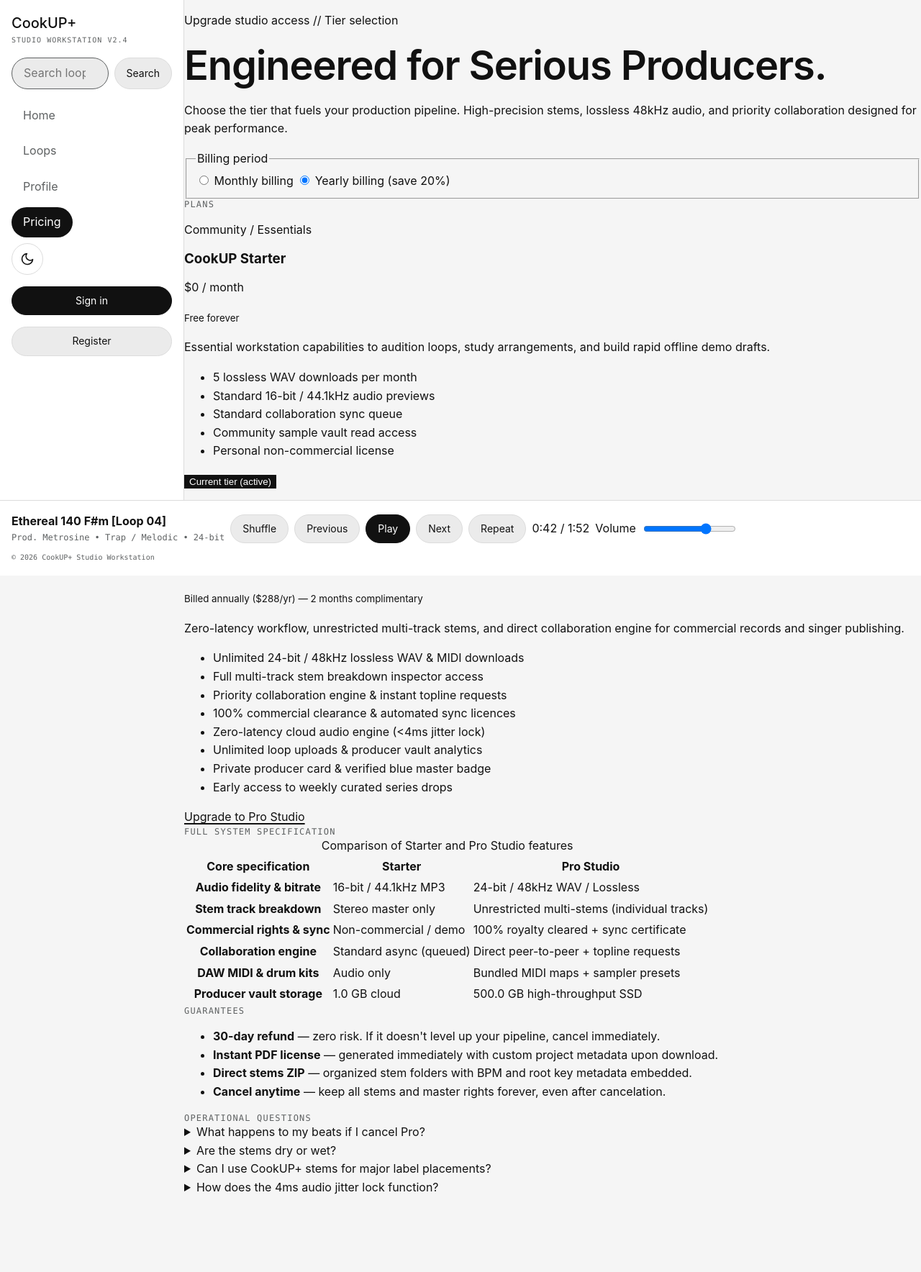
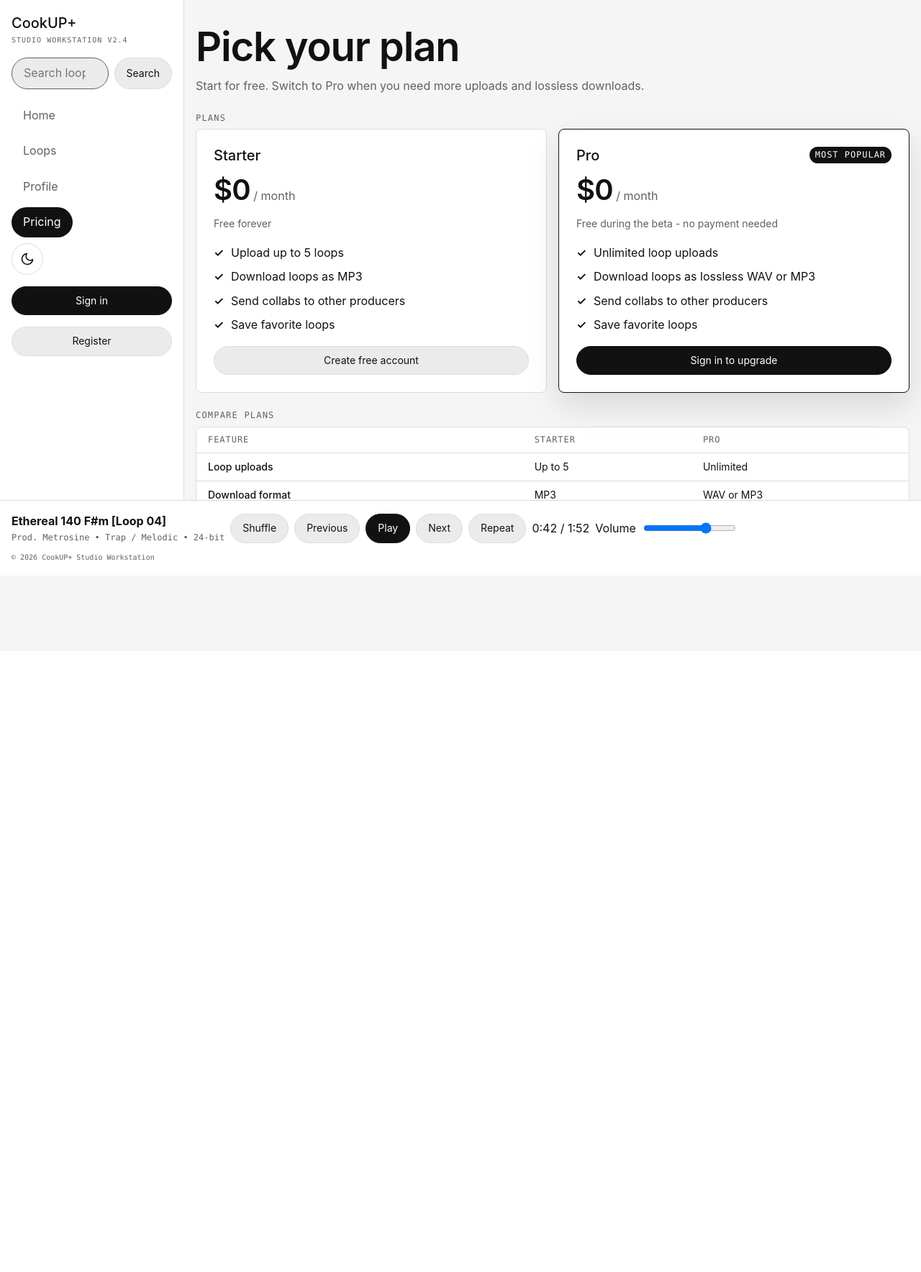
Before and after one commit to meneluero/CookUP, a PHP site: page /pricing in a window 1280 px wide. Shown: the whole page at 72% size. After the commit the page ends 779 px from the top, so only its background shows below. Run offline with PHP 8.4, Linux system fonts and the light colour scheme; some libraries are stand-ins or nearby versions.

Commit message:
feat: add Pro upgrade and admin panel with role checks

```diff
--- a/public/css/style.css
+++ b/public/css/style.css
@@ -494,6 +515,180 @@ html[data-theme="dark"] .theme-toggle .icon-sun {
   justify-content: space-between;
   gap: var(--space-2);
   flex-wrap: wrap;
+}
+
+/* ---------- Komunikat po akcji (role="status") ---------- */
+.notice {
+  margin: 0;
+  padding: var(--space-1) var(--space-2);
+  border: 1px solid var(--color-border);
+  border-left: 4px solid var(--color-primary);
+  border-radius: var(--radius);
+  background-color: var(--color-surface);
+}
+
+/* ---------- Panel admina ----------
+   Wiersze uzywaja tego samego wygladu co karty petli (.row-card). */
+.row-note {
+  margin: 0;
+  font-size: var(--text-sm);
+  color: var(--color-muted);
+}
+
+.row-actions {
+  display: flex;
+  flex-wrap: wrap;
+  align-items: center;
+  gap: var(--space-1);
+}
+
+/* select i przycisk w jednym rzedzie, tej samej wysokosci */
+.inline-form {
+  display: flex;
+  align-items: center;
+  gap: var(--space-1);
+}
+
+.inline-form select {
+  width: auto;
+  font-size: var(--text-sm);
+}
+
+/* ---------- Cennik ---------- */
+.plans {
+  display: grid;
+  gap: var(--space-2);
+  margin-top: var(--space-1);
+}
+
+/* naglowek | lista funkcji | przycisk - przycisk zawsze na dole karty */
+.plan {
+  position: relative;
+  grid-template-rows: auto 1fr auto;
+}
+
+.plan--highlighted {
+  border-color: var(--color-primary);
+  box-shadow: var(--shadow-soft);
+}
+
+.plan-header {
+  display: grid;
+  gap: 0.25rem;
+}
+
+.plan-header h3 {
+  font-size: var(--text-lg);
+  font-weight: 500;
+}
+
+.plan-header p {
+  margin: 0;
+}
+
+/* w rogu karty, zeby nie spychal ceny nizej niz w drugim planie */
+.plan-badge {
+  position: absolute;
+  top: var(--space-3);
+  right: var(--space-3);
+  padding: 0.125rem var(--space-1);
+  border-radius: var(--radius-pill);
+  font-family: var(--font-mono);
+  font-size: var(--text-xs);
+  letter-spacing: 0.08em;
+  text-transform: uppercase;
+  color: var(--color-surface);
+  background-color: var(--color-primary);
+}
+
+.plan-price {
+  color: var(--color-muted);
+}
+
+.plan-price strong {
+  font-size: 2.5rem;
+  font-weight: 600;
+  letter-spacing: -0.02em;
+  color: var(--color-text);
+}
+
+.plan-note {
+  font-size: var(--text-sm);
+  color: var(--color-muted);
+}
+
+.plan-features {
+  display: grid;
+  gap: var(--space-1);
+  align-content: start;
+  margin: 0;
+  padding: 0;
+  list-style: none;
+}
+
+.plan-features li {
+  position: relative;
+  padding-left: 1.5rem;
+}
+
+/* znaczek tylko dla oka - pusty tekst alternatywny, czytnik go pominie */
+.plan-features li::before {
+  content: "✓";
+  content: "✓" / "";
+  position: absolute;
+  left: 0;
+  font-weight: 600;
+}
+
+.plan .button {
+  width: 100%;
+}
+
+/* "Your current plan" - napis zamiast przycisku */
+.plan-current {
+  margin: 0;
+  padding: var(--space-1) var(--space-2);
+  border: 1px dashed var(--color-muted);
+  border-radius: var(--radius-pill);
+  font-size: var(--text-sm);
+  text-align: center;
+  color: var(--color-muted);
+}
+
+/* tabela porownania - 3 krotkie kolumny mieszcza sie tez na telefonie */
+.compare-table {
+  width: 100%;
+  margin-top: var(--space-1);
+  border: 1px solid var(--color-border);
+  border-radius: var(--radius);
+  border-spacing: 0;
+  overflow: hidden;
+  font-size: var(--text-sm);
+  background-color: var(--color-surface);
+}
+
+.compare-table th,
+.compare-table td {
+  padding: var(--space-1) var(--space-2);
+  border-bottom: 1px solid var(--color-border);
+  text-align: left;
+}
+
+.compare-table tbody tr:last-child > * {
+  border-bottom: 0;
+}
+
+.compare-table thead th {
+  font-family: var(--font-mono);
+  font-size: var(--text-xs);
+  font-weight: 500;
+  letter-spacing: 0.08em;
+  text-transform: uppercase;
+  color: var(--color-muted);
+}
+
+.compare-table tbody th {
+  font-weight: 500;
 }
 
 /* ---------- Promo (Pro Pack) ---------- */
@@ -569,6 +764,16 @@ html[data-theme="dark"] .theme-toggle .icon-sun {
     align-items: center;
   }
 
+  /* wiersz panelu admina: dane | akcje */
+  .row-card {
+    grid-template-columns: 1fr auto;
+    align-items: center;
+  }
+
+  .plans {
+    grid-template-columns: repeat(2, 1fr);
+  }
+
   /* na wiekszym ekranie tytul utworu nie musi zajmowac calej linii */
   .track-info {
     width: auto;
--- a/public/index.php
+++ b/public/index.php
@@ -2,8 +2,10 @@
 
 declare(strict_types=1);
 
+use App\Controller\AdminController;
 use App\Controller\DefaultController;
 use App\Controller\LoopController;
+use App\Controller\PricingController;
 use App\Controller\ProfileController;
 use App\Controller\SecurityController;
 use App\Database;
@@ -16,6 +18,9 @@ require_once dirname(__DIR__) . '/vendor/autoload.php';
 // Sesja startuje w jednym miejscu, zanim cokolwiek trafi do przeglądarki.
 // strict mode: PHP nie przyjmie identyfikatora sesji wymyślonego przez klienta
 ini_set('session.use_strict_mode', '1');
+// nocache = nagłówek Cache-Control: no-store na każdej stronie z sesją, więc po wylogowaniu
+// przycisk Wstecz nie pokaże chronionej strony z pamięci przeglądarki (to wartość domyślna, ustawiamy ją jawnie)
+session_cache_limiter('nocache');
 
 $isHttps = isset($_SERVER['HTTPS']) && $_SERVER['HTTPS'] !== 'off';
 
@@ -42,11 +47,14 @@ $routing = new Routing([
     LoopController::class => static fn (): LoopController => new LoopController($loopRepository),
     ProfileController::class => static fn (): ProfileController => new ProfileController($loopRepository, $userRepository),
     SecurityController::class => static fn (): SecurityController => new SecurityController($userRepository),
+    PricingController::class => static fn (): PricingController => new PricingController($userRepository),
+    AdminController::class => static fn (): AdminController => new AdminController($userRepository, $loopRepository),
 ]);
 
 // lista tras to biała lista operacji - nazwy kontrolera ani metody nie bierzemy z adresu URL
 $routing->get('/', DefaultController::class, 'index');
-$routing->get('/pricing', DefaultController::class, 'pricing');
+$routing->get('/pricing', PricingController::class, 'index');
+$routing->post('/pricing/upgrade', PricingController::class, 'upgrade');
 $routing->get('/loops', LoopController::class, 'index');
 $routing->get('/loops/{id}', LoopController::class, 'show');
 $routing->get('/login', SecurityController::class, 'login');
@@ -55,6 +63,10 @@ $routing->get('/register', SecurityController::class, 'register');
 $routing->post('/register', SecurityController::class, 'register');
 $routing->post('/logout', SecurityController::class, 'logout');
 $routing->get('/profile', ProfileController::class, 'index');
+$routing->get('/admin', AdminController::class, 'index');
+$routing->post('/admin/users/{id}/role', AdminController::class, 'changeRole');
+$routing->post('/admin/users/{id}/delete', AdminController::class, 'deleteUser');
+$routing->post('/admin/loops/{id}/delete', AdminController::class, 'deleteLoop');
 
 try {
     $routeFound = $routing->dispatch(
--- a/public/js/forms.js
+++ b/public/js/forms.js
@@ -1,6 +1,7 @@
-// Walidacja formularzy w przeglądarce - tylko dla wygody, serwer i tak sprawdza wszystko jeszcze raz.
+// Zachowanie formularzy w przeglądarce - tylko dla wygody, serwer i tak sprawdza wszystko jeszcze raz.
+// Teksty komunikatów podaje PHP w atrybutach data-, więc tłumaczenia zostają po stronie serwera.
+
 // Pole z data-match="id" musi mieć tę samą wartość co pole o tym id (np. powtórzenie hasła).
-// Tekst błędu podaje PHP w data-mismatch-message, więc tłumaczenia zostają po stronie serwera.
 document.querySelectorAll('input[data-match]').forEach((confirmation) => {
     const original = document.getElementById(confirmation.dataset.match);
 
@@ -17,3 +18,12 @@ document.querySelectorAll('input[data-match]').forEach((confirmation) => {
     original.addEventListener('input', validateMatch);
     confirmation.addEventListener('input', validateMatch);
 });
+
+// Formularz z data-confirm="pytanie" pyta przed wysłaniem (np. usuwanie w panelu admina).
+document.querySelectorAll('form[data-confirm]').forEach((form) => {
+    form.addEventListener('submit', (event) => {
+        if (!window.confirm(form.dataset.confirm)) {
+            event.preventDefault();
+        }
+    });
+});
--- a/public/views/pricing.html.php
+++ b/public/views/pricing.html.php
@@ -6,57 +6,65 @@
 <body>
     <?php require __DIR__ . '/partials/header.html.php'; ?>
 
-    <main>
-        <section aria-labelledby="pricing-heading">
-            <p>Upgrade studio access // Tier selection</p>
-            <h1 id="pricing-heading">Engineered for Serious Producers.</h1>
-            <p>Choose the tier that fuels your production pipeline. High-precision stems, lossless 48kHz audio, and priority collaboration designed for peak performance.</p>
+    <main class="page">
+        <div class="page-intro">
+            <h1>Pick your plan</h1>
+            <p>Start for free. Switch to Pro when you need more uploads and lossless downloads.</p>
+        </div>
 
-            <fieldset>
-                <legend>Billing period</legend>
-                <label><input type="radio" name="billing" value="monthly"> Monthly billing</label>
-                <label><input type="radio" name="billing" value="yearly" checked> Yearly billing (save 20%)</label>
-            </fieldset>
-        </section>
+        <?php if ($notice !== null): ?>
+            <p role="status" class="notice"><?= htmlspecialchars($notice) ?></p>
+        <?php endif; ?>
 
         <section aria-labelledby="plans-heading">
             <h2 id="plans-heading">Plans</h2>
+            <div class="plans">
                 <?php foreach ($plans as $plan): ?>
-                <article>
-                    <header>
-                        <p><?= htmlspecialchars($plan['tier']) ?><?= $plan['highlighted'] ? ' • Most popular' : '' ?></p>
+                    <article class="panel plan<?= $plan['highlighted'] ? ' plan--highlighted' : '' ?>">
+                        <header class="plan-header">
+                            <?php if ($plan['highlighted']): ?>
+                                <p class="plan-badge">Most popular</p>
+                            <?php endif; ?>
                             <h3><?= htmlspecialchars($plan['name']) ?></h3>
-                        <p><data value="<?= htmlspecialchars($plan['price']) ?>"><?= htmlspecialchars($plan['price']) ?></data> / <?= htmlspecialchars($plan['period']) ?></p>
-                        <p><small><?= htmlspecialchars($plan['note']) ?></small></p>
+                            <p class="plan-price"><strong><?= htmlspecialchars($plan['price']) ?></strong> / month</p>
+                            <p class="plan-note"><?= htmlspecialchars($plan['note']) ?></p>
                         </header>
-                    <p><?= htmlspecialchars($plan['description']) ?></p>
-                    <ul>
+
+                        <ul class="plan-features">
                             <?php foreach ($plan['features'] as $feature): ?>
                                 <li><?= htmlspecialchars($feature) ?></li>
                             <?php endforeach; ?>
                         </ul>
-                    <?php if ($plan['highlighted']): ?>
-                        <a href="/register"><?= htmlspecialchars($plan['cta']) ?></a>
+
+                        <?php $cta = $plan['cta']; ?>
+                        <?php if ($cta['type'] === 'link'): ?>
+                            <a href="<?= htmlspecialchars($cta['href']) ?>" class="button<?= $plan['highlighted'] ? ' button--primary' : '' ?>"><?= htmlspecialchars($cta['label']) ?></a>
+                        <?php elseif ($cta['type'] === 'upgrade'): ?>
+                            <form action="/pricing/upgrade" method="post">
+                                <input type="hidden" name="csrfToken" value="<?= htmlspecialchars($csrfToken) ?>">
+                                <button type="submit" class="button button--primary"><?= htmlspecialchars($cta['label']) ?></button>
+                            </form>
                         <?php else: ?>
-                        <button type="button" disabled><?= htmlspecialchars($plan['cta']) ?></button>
+                            <p class="plan-current"><?= htmlspecialchars($cta['label']) ?></p>
                         <?php endif; ?>
                     </article>
                 <?php endforeach; ?>
+            </div>
         </section>
 
-        <section aria-labelledby="spec-heading">
-            <h2 id="spec-heading">Full system specification</h2>
-            <table>
-                <caption>Comparison of Starter and Pro Studio features</caption>
+        <section aria-labelledby="compare-heading">
+            <h2 id="compare-heading">Compare plans</h2>
+            <table class="compare-table">
+                <caption class="visually-hidden">Starter and Pro features side by side</caption>
                 <thead>
                     <tr>
-                        <th scope="col">Core specification</th>
+                        <th scope="col">Feature</th>
                         <th scope="col">Starter</th>
-                        <th scope="col">Pro Studio</th>
+                        <th scope="col">Pro</th>
                     </tr>
                 </thead>
                 <tbody>
-                    <?php foreach ($specification as $row): ?>
+                    <?php foreach ($comparison as $row): ?>
                         <tr>
                             <th scope="row"><?= htmlspecialchars($row['feature']) ?></th>
                             <td><?= htmlspecialchars($row['starter']) ?></td>
@@ -66,26 +74,6 @@
                 </tbody>
             </table>
         </section>
-
-        <section aria-labelledby="guarantees-heading">
-            <h2 id="guarantees-heading">Guarantees</h2>
-            <ul>
-                <li><strong>30-day refund</strong> — zero risk. If it doesn't level up your pipeline, cancel immediately.</li>
-                <li><strong>Instant PDF license</strong> — generated immediately with custom project metadata upon download.</li>
-                <li><strong>Direct stems ZIP</strong> — organized stem folders with BPM and root key metadata embedded.</li>
-                <li><strong>Cancel anytime</strong> — keep all stems and master rights forever, even after cancelation.</li>
-            </ul>
-        </section>
-
-        <section aria-labelledby="faq-heading">
-            <h2 id="faq-heading">Operational questions</h2>
-            <?php foreach ($faq as $item): ?>
-                <details>
-                    <summary><?= htmlspecialchars($item['question']) ?></summary>
-                    <p><?= htmlspecialchars($item['answer']) ?></p>
-                </details>
-            <?php endforeach; ?>
-        </section>
     </main>
 
     <?php require __DIR__ . '/partials/player.html.php'; ?>
--- a/src/Repository/UserRepository.php
+++ b/src/Repository/UserRepository.php
@@ -6,6 +6,7 @@ namespace App\Repository;
 
 use App\Entity\User;
 use DateTimeImmutable;
+use InvalidArgumentException;
 use PDO;
 use PDOException;
 
@@ -27,6 +28,18 @@ final class UserRepository extends Repository
         $row = $statement->fetch();
 
         return $row === false ? null : $this->mapRowToUser($row);
+    }
+
+    /**
+     * @return list<User>
+     */
+    public function findAll(): array
+    {
+        $statement = $this->connection()->query(
+            'SELECT ' . self::COLUMNS . ' FROM users ORDER BY created_at, id'
+        );
+
+        return array_map($this->mapRowToUser(...), $statement->fetchAll());
     }
 
     public function findByEmail(string $email): ?User
@@ -70,6 +83,22 @@ final class UserRepository extends Repository
         return (int) $statement->fetchColumn();
     }
 
+    public function updateRole(int $id, string $role): void
+    {
+        if (!in_array($role, User::ROLES, true)) {
+            throw new InvalidArgumentException('Unknown role: ' . $role);
+        }
+
+        $statement = $this->connection()->prepare('UPDATE users SET role = :role WHERE id = :id');
+        $statement->execute(['role' => $role, 'id' => $id]);
+    }
+
+    public function delete(int $id): void
+    {
+        $statement = $this->connection()->prepare('DELETE FROM users WHERE id = :id');
+        $statement->execute(['id' => $id]);
+    }
+
     /**
      * @param array<string, mixed> $row
      */
--- a/src/controllers/DefaultController.php
+++ b/src/controllers/DefaultController.php
@@ -32,67 +32,6 @@ final class DefaultController extends AppController
         ]);
     }
 
-    public function pricing(): void
-    {
-        $this->render('pricing', [
-            'pageTitle' => 'Pricing | CookUP+',
-            'activeNav' => 'pricing',
-            'plans' => [
-                [
-                    'tier' => 'Community / Essentials',
-                    'name' => 'CookUP Starter',
-                    'price' => '$0',
-                    'period' => 'month',
-                    'note' => 'Free forever',
-                    'description' => 'Essential workstation capabilities to audition loops, study arrangements, and build rapid offline demo drafts.',
-                    'features' => [
-                        '5 lossless WAV downloads per month',
-                        'Standard 16-bit / 44.1kHz audio previews',
-                        'Standard collaboration sync queue',
-                        'Community sample vault read access',
-                        'Personal non-commercial license',
-                    ],
-                    'cta' => 'Current tier (active)',
-                    'highlighted' => false,
-                ],
-                [
-                    'tier' => 'Pro Studio System',
-                    'name' => 'CookUP+ Pro Studio',
-                    'price' => '$24',
-                    'period' => 'month',
-                    'note' => 'Billed annually ($288/yr) — 2 months complimentary',
-                    'description' => 'Zero-latency workflow, unrestricted multi-track stems, and direct collaboration engine for commercial records and singer publishing.',
-                    'features' => [
-                        'Unlimited 24-bit / 48kHz lossless WAV & MIDI downloads',
-                        'Full multi-track stem breakdown inspector access',
-                        'Priority collaboration engine & instant topline requests',
-                        '100% commercial clearance & automated sync licences',
-                        'Zero-latency cloud audio engine (<4ms jitter lock)',
-                        'Unlimited loop uploads & producer vault analytics',
-                        'Private producer card & verified blue master badge',
-                        'Early access to weekly curated series drops',
-                    ],
-                    'cta' => 'Upgrade to Pro Studio',
-                    'highlighted' => true,
-                ],
-            ],
-            'specification' => [
-                ['feature' => 'Audio fidelity & bitrate', 'starter' => '16-bit / 44.1kHz MP3', 'pro' => '24-bit / 48kHz WAV / Lossless'],
-                ['feature' => 'Stem track breakdown', 'starter' => 'Stereo master only', 'pro' => 'Unrestricted multi-stems (individual tracks)'],
-                ['feature' => 'Commercial rights & sync', 'starter' => 'Non-commercial / demo', 'pro' => '100% royalty cleared + sync certificate'],
-                ['feature' => 'Collaboration engine', 'starter' => 'Standard async (queued)', 'pro' => 'Direct peer-to-peer + topline requests'],
-                ['feature' => 'DAW MIDI & drum kits', 'starter' => 'Audio only', 'pro' => 'Bundled MIDI maps + sampler presets'],
-                ['feature' => 'Producer vault storage', 'starter' => '1.0 GB cloud', 'pro' => '500.0 GB high-throughput SSD'],
-            ],
-            'faq' => [
-                ['question' => 'What happens to my beats if I cancel Pro?', 'answer' => 'Any tracks or stems downloaded during your active Pro membership retain perpetual commercial clearance. Your master sync licenses remain 100% valid indefinitely.'],
-                ['question' => 'Are the stems dry or wet?', 'answer' => 'All Pro stems provide both dry takes and fully processed wet arrangements, plus discrete MIDI files whenever the author included synth or key voicings.'],
-                ['question' => 'Can I use CookUP+ stems for major label placements?', 'answer' => 'Yes. Pro Studio memberships include complete clearing agreements compliant with Billboard Hot 100, streaming DSPs, and sync placements.'],
-                ['question' => 'How does the 4ms audio jitter lock function?', 'answer' => 'Our custom WebAudio DSP synchronizes cloud stem audition directly with your operating system\'s hardware buffer size, ensuring glitch-free instant previewing.'],
-            ],
-        ]);
-    }
-
     public function notFound(): void
     {
         $this->renderNotFound();
--- /dev/null
+++ b/src/controllers/PricingController.php
@@ -0,0 +1,96 @@
+<?php
+
+declare(strict_types=1);
+
+namespace App\Controller;
+
+use App\Entity\User;
+use App\Repository\UserRepository;
+
+final class PricingController extends AppController
+{
+    public function __construct(private readonly UserRepository $userRepository)
+    {
+    }
+
+    public function index(): void
+    {
+        $userId = $this->currentUserId();
+        $currentRole = $userId === null ? null : $this->userRepository->find($userId)?->getRole();
+
+        $this->render('pricing', [
+            'pageTitle' => 'Pricing | CookUP+',
+            'activeNav' => 'pricing',
+            'notice' => isset($_GET['upgraded']) ? 'Your account is now Pro. Upload as many loops as you like.' : null,
+            'plans' => [
+                [
+                    'name' => 'Starter',
+                    'price' => '$0',
+                    'note' => 'Free forever',
+                    'features' => [
+                        'Upload up to ' . User::STARTER_LOOP_LIMIT . ' loops',
+                        'Download loops as MP3',
+                        'Send collabs to other producers',
+                        'Save favorite loops',
+                    ],
+                    'highlighted' => false,
+                    'cta' => $this->planAction(User::ROLE_STARTER, $currentRole),
+                ],
+                [
+                    'name' => 'Pro',
+                    'price' => '$0',
+                    'note' => 'Free during the beta - no payment needed',
+                    'features' => [
+                        'Unlimited loop uploads',
+                        'Download loops as lossless WAV or MP3',
+                        'Send collabs to other producers',
+                        'Save favorite loops',
+                    ],
+                    'highlighted' => true,
+                    'cta' => $this->planAction(User::ROLE_PRO, $currentRole),
+                ],
+            ],
+            'comparison' => [
+                ['feature' => 'Loop uploads', 'starter' => 'Up to ' . User::STARTER_LOOP_LIMIT, 'pro' => 'Unlimited'],
+                ['feature' => 'Download format', 'starter' => 'MP3', 'pro' => 'WAV or MP3'],
+                ['feature' => 'Collabs and favorites', 'starter' => 'Yes', 'pro' => 'Yes'],
+            ],
+        ]);
+    }
+
+    public function upgrade(): void
+    {
+        // tylko Starter może przejść na Pro - Pro i Admin dostają 403, gość trafia na logowanie
+        $user = $this->requireRole($this->userRepository, User::ROLE_STARTER);
+        $this->requireCsrfToken();
+
+        // bez płatności - Upgrade tylko zmienia rolę w bazie
+        $this->userRepository->updateRole($user->getId(), User::ROLE_PRO);
+
+        $this->redirect('/pricing?upgraded=1');
+    }
+
+    /**
+     * Co widać pod planem: link (gość), przycisk Upgrade (Starter przy planie Pro) albo sam napis.
+     *
+     * @return array{type: 'link'|'upgrade'|'label', label: string, href?: string}
+     */
+    private function planAction(string $planRole, ?string $currentRole): array
+    {
+        if ($currentRole === null) {
+            return $planRole === User::ROLE_STARTER
+                ? ['type' => 'link', 'label' => 'Create free account', 'href' => '/register']
+                : ['type' => 'link', 'label' => 'Sign in to upgrade', 'href' => '/login'];
+        }
+
+        if ($currentRole === $planRole) {
+            return ['type' => 'label', 'label' => 'Your current plan'];
+        }
+
+        if ($currentRole === User::ROLE_STARTER) {
+            return ['type' => 'upgrade', 'label' => 'Upgrade to Pro'];
+        }
+
+        return ['type' => 'label', 'label' => $currentRole === User::ROLE_ADMIN ? 'Included for admins' : 'Included in Pro'];
+    }
+}
```
Also changed, not shown: other parts of public/css/style.css (+29 -8 lines), public/views/admin.html.php (added, +90 -0 lines), src/controllers/AdminController.php (added, +100 -0 lines). Lines whose indentation alone changed are shown as unchanged.
